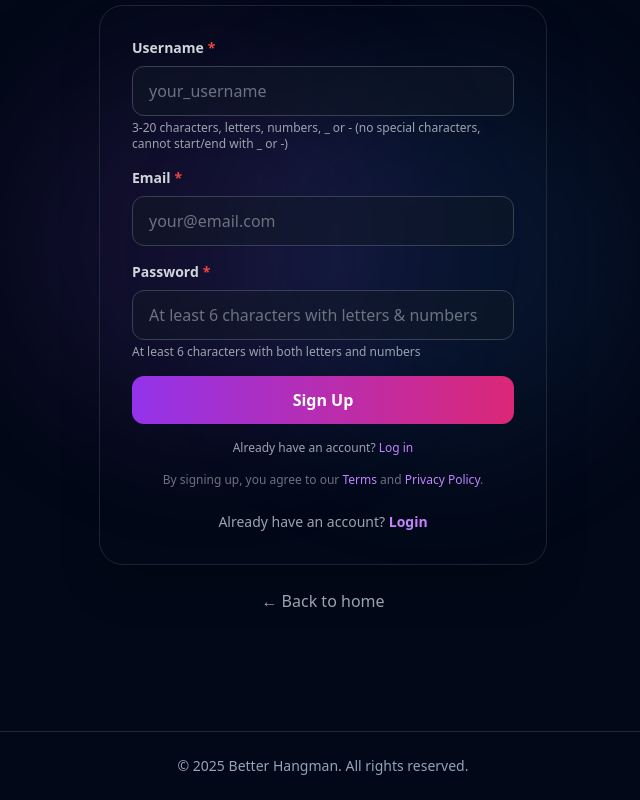
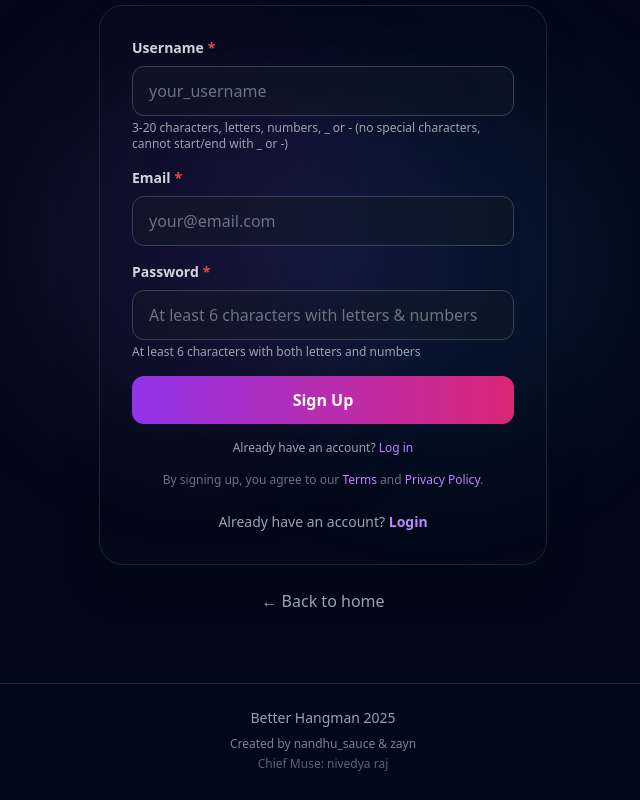
Before and after one commit to saucynandhu/betterhangman, a Next.js app in the folder better-hangman-nextjs/: page /signup in a window 1280 px wide. Shown: the part 246-1046 px from the top of the page, without its empty margins (317-957 px from the left). Built offline with nearby package versions, Linux system fonts and the light colour scheme; no server answers.

Commit message:
credits to zayn and the loml omg i love nivu she should marry me ftw

```diff
--- a/better-hangman-nextjs/app/layout.tsx
+++ b/better-hangman-nextjs/app/layout.tsx
@@ -84,11 +84,17 @@ export default async function RootLayout({
           </div>
         </main>
 
-        <footer className="border-t border-border py-6 mt-12">
+        <footer className="border-t border-border bg-background/80 py-6 mt-auto">
           <div className="max-w-7xl mx-auto px-4 sm:px-6 lg:px-8">
-            <p className="text-center text-sm text-muted-foreground">
-              © {new Date().getFullYear()} Better Hangman. All rights reserved.
-            </p>
+            <div className="text-center">
+              <p className="text-sm text-muted-foreground">
+                Better Hangman {new Date().getFullYear()}
+              </p>
+              <div className="mt-2 text-xs text-muted-foreground/80">
+                <p>Created by nandhu_sauce & zayn</p>
+                <p className="mt-1 text-muted-foreground/60">Chief Muse: nivedya raj</p>
+              </div>
+            </div>
           </div>
         </footer>
       </body>
```
